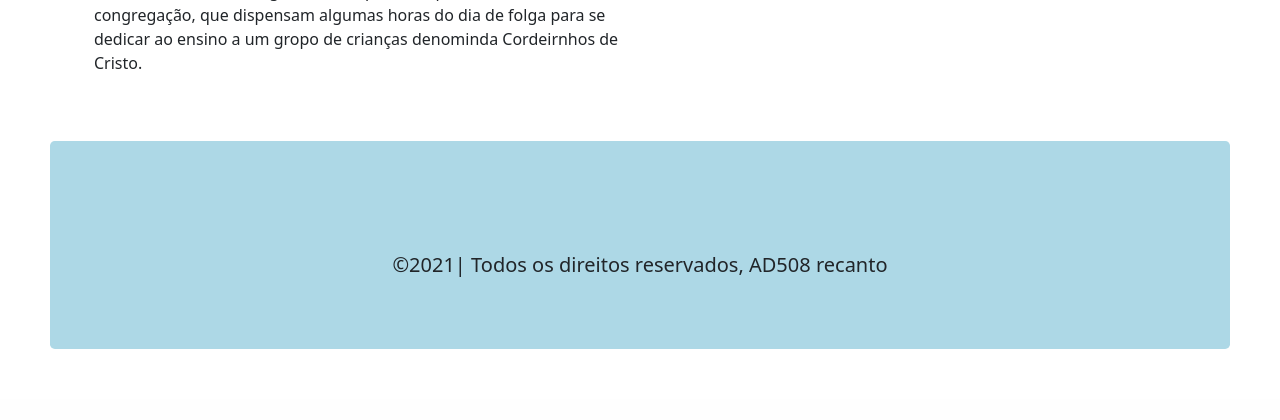
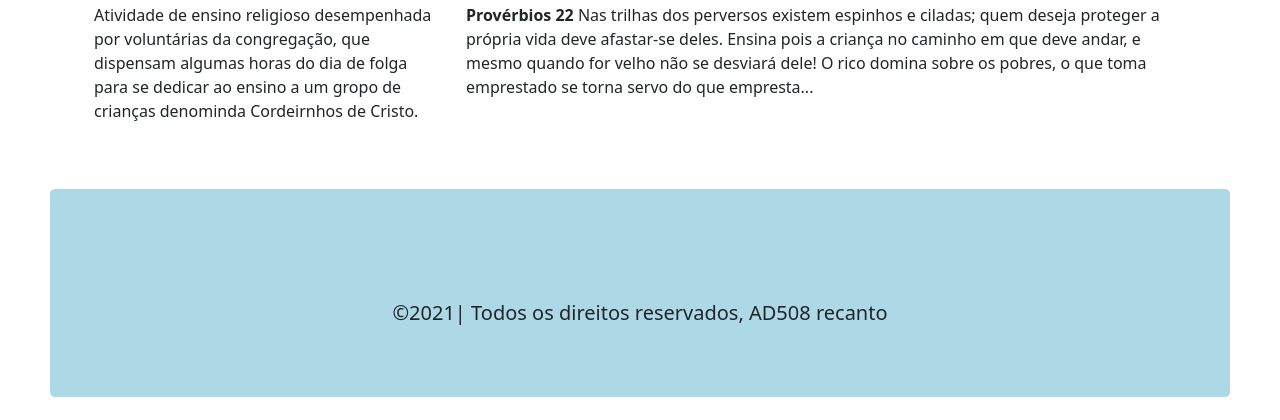
Before and after one commit to robertomacedo/logindjango, a Django app: page /listagem/ in a window 1280 px wide. Shown: the part 604-1024 px from the top of the page. Before the commit the page ends 953 px from the top, so only its background shows below. Run offline with Django 3.2, Linux system fonts and the light colour scheme; some libraries are stand-ins or nearby versions.

Commit message:
Inserido texto na pagina home

```diff
--- a/templates/listagem.html
+++ b/templates/listagem.html
@@ -27,9 +27,16 @@
                 <img src="{ static 'images/cri.jpg' %}">
             </div>
             <div class="row">
-                <div class="col col-md-6">
-                    <p>Atividade de ensino religioso desempenhada pro voluntárias da congregação, que dispensam algumas
+                <div class="col col-md-4 mt-4">
+                    <p>Atividade de ensino religioso desempenhada por voluntárias da congregação, que dispensam algumas
                         horas do dia de folga para se dedicar ao ensino a um gropo de crianças denominda Cordeirnhos de Cristo.
+                    </p>
+                </div>
+                <div class="col col-md-8 mt-4">
+                    <p><b>Provérbios 22</b>
+                    Nas trilhas dos perversos existem espinhos e ciladas; quem deseja proteger a própria vida deve afastar-se deles.
+                    Ensina pois a criança no caminho em que deve andar, e mesmo quando for velho não se desviará dele! O rico domina
+                    sobre os pobres, o que toma emprestado se torna servo do que empresta...
                     </p>
                 </div>
             </div>
```
